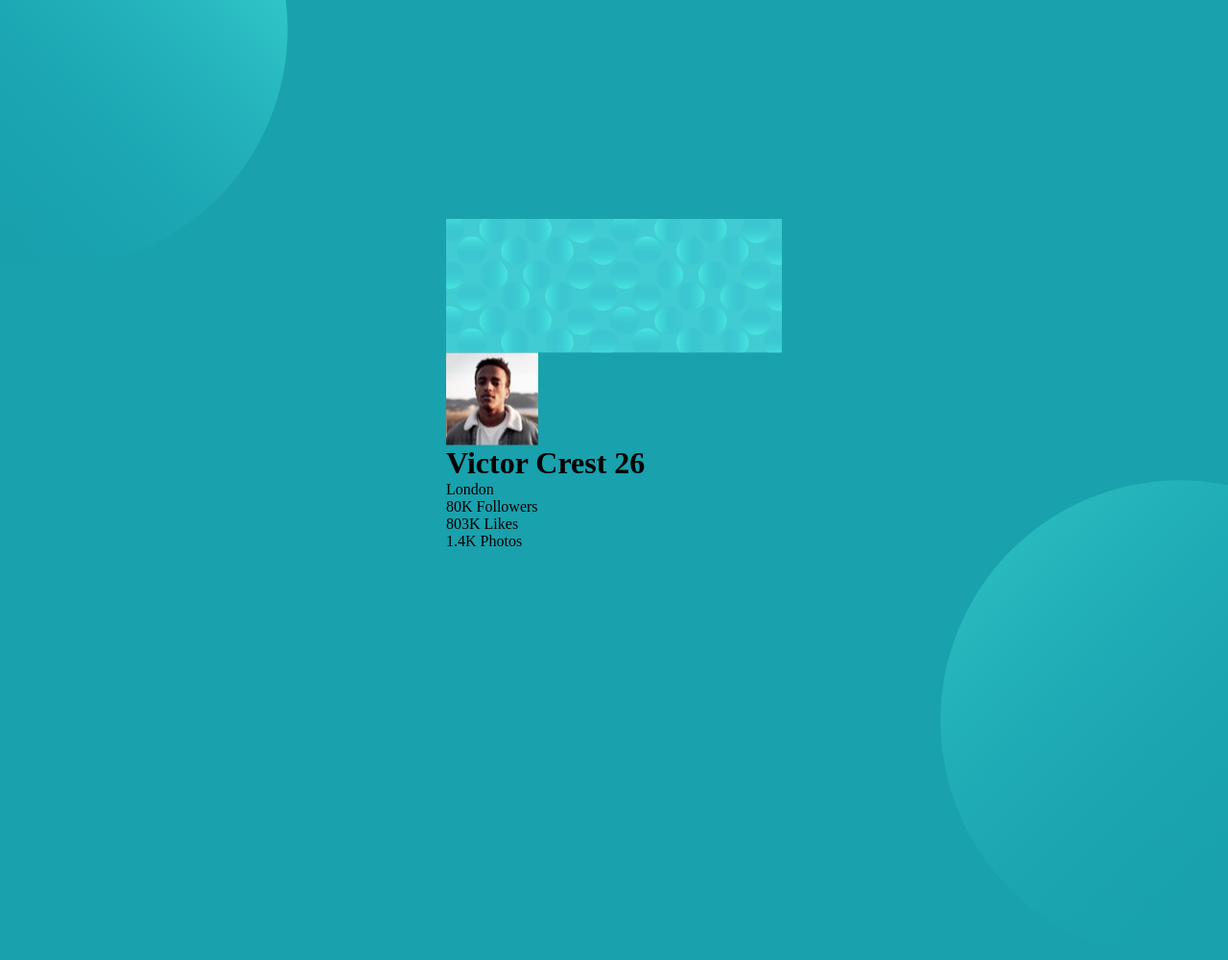
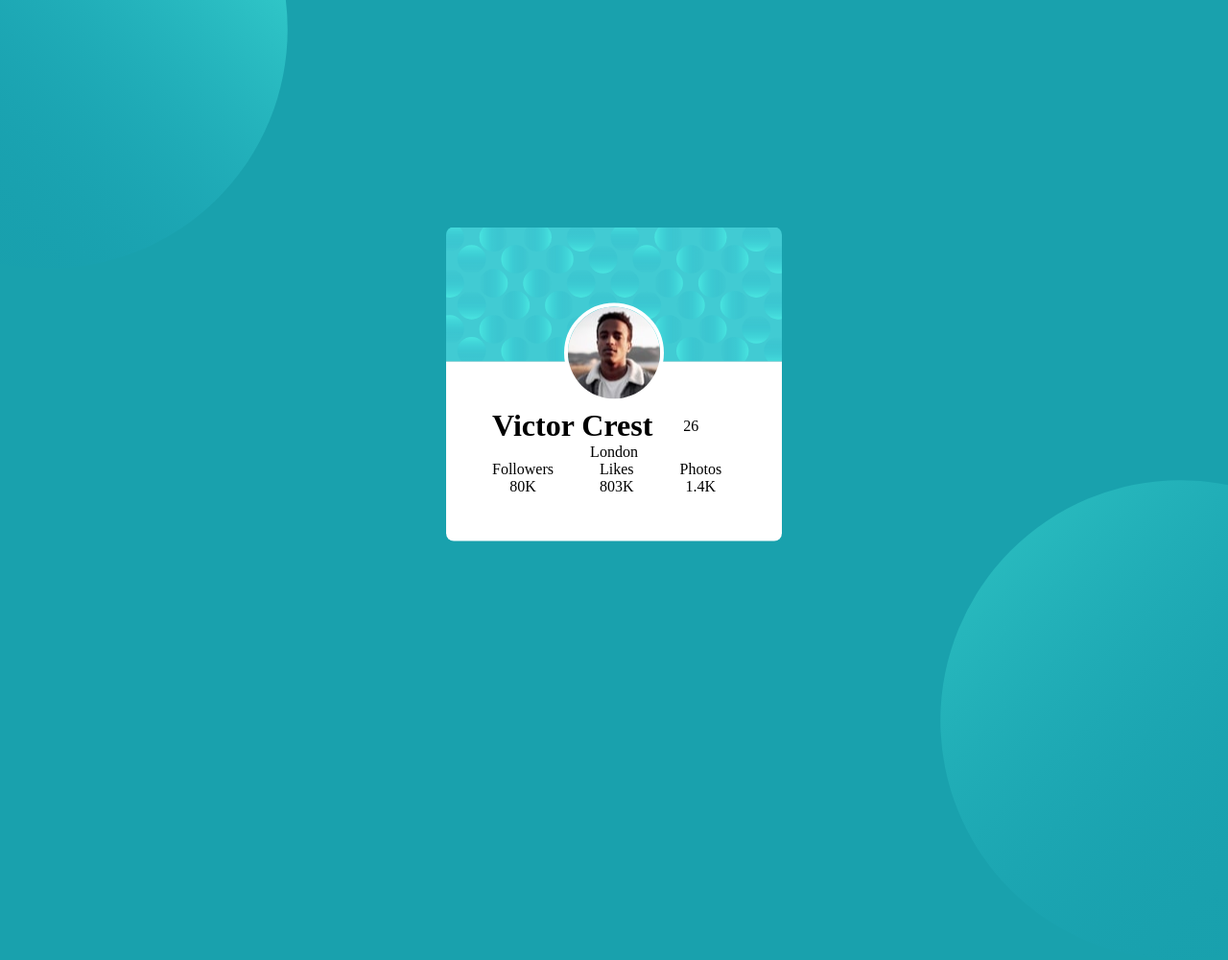
Before and after one commit to wadmortada/profile-card, a plain HTML site: page index.html in a window 1280 px wide. Shown: the top 1000 px of the page at 96% size. Drawn offline with Linux system fonts and the light colour scheme.

Commit message:
edit style of cards

```diff
--- a/index.html
+++ b/index.html
@@ -15,14 +15,27 @@
     <div class="card">
       <img class="bg-card" src="images/bg-pattern-card.svg" alt="bg-card">
       <img class="avatar" src="images/image-victor.jpg" alt="avatar">
-      <h1>Victor Crest <span>26</span></h1>
-      <p>London</p>
-      <p> 80K
-        Followers</p>
-      <p>803K
-        Likes</p>
-      <p>1.4K
-        Photos</p>
+      <div class="card-content">
+        <div class="card-head">
+          <h1>Victor Crest</h1>
+          <p>26</p>
+        </div>
+        <p>London</p>
+        <div class="card-social">
+          <div>
+            <p>Followers</p>
+            <p>80K</p>
+          </div>
+          <div>
+            <p>Likes</p>
+            <p>803K</p>
+          </div>
+          <div>
+            <p>Photos</p>
+            <p>1.4K</p>
+          </div>
+        </div>
+      </div>
     </div>
   </div>
 
--- a/style.css
+++ b/style.css
@@ -14,7 +14,6 @@ body {
     position: absolute;
     top: -220px;
     left: -200px;
-
 }
 
 .bg-bm {
@@ -31,5 +30,40 @@ body {
     transform: translate(-50%, -50%);
 }
 .card {
-    display: grid;
+    display: flex;
+    flex-direction: column;
+    text-align: center;
 }
+
+.bg-card {
+    border-top-left-radius: 0.5rem;
+    border-top-right-radius: 0.5rem;
+}
+
+.avatar {
+    border-radius: 50%;
+    border: 0.25rem solid white;
+    position: absolute;
+    top: 40%;
+    left: 50%;
+    transform: translate(-50%, -50%);
+
+}
+
+.card-content {
+    background-color: white;
+    padding: 3rem;
+    border-bottom-left-radius: 0.5rem;
+    border-bottom-right-radius: 0.5rem;
+}
+
+.card-head {
+    display: flex;
+    align-items: center;
+    gap: 2rem;
+}
+
+.card-social {
+    display: flex;
+    gap: 3rem;
+}
```
